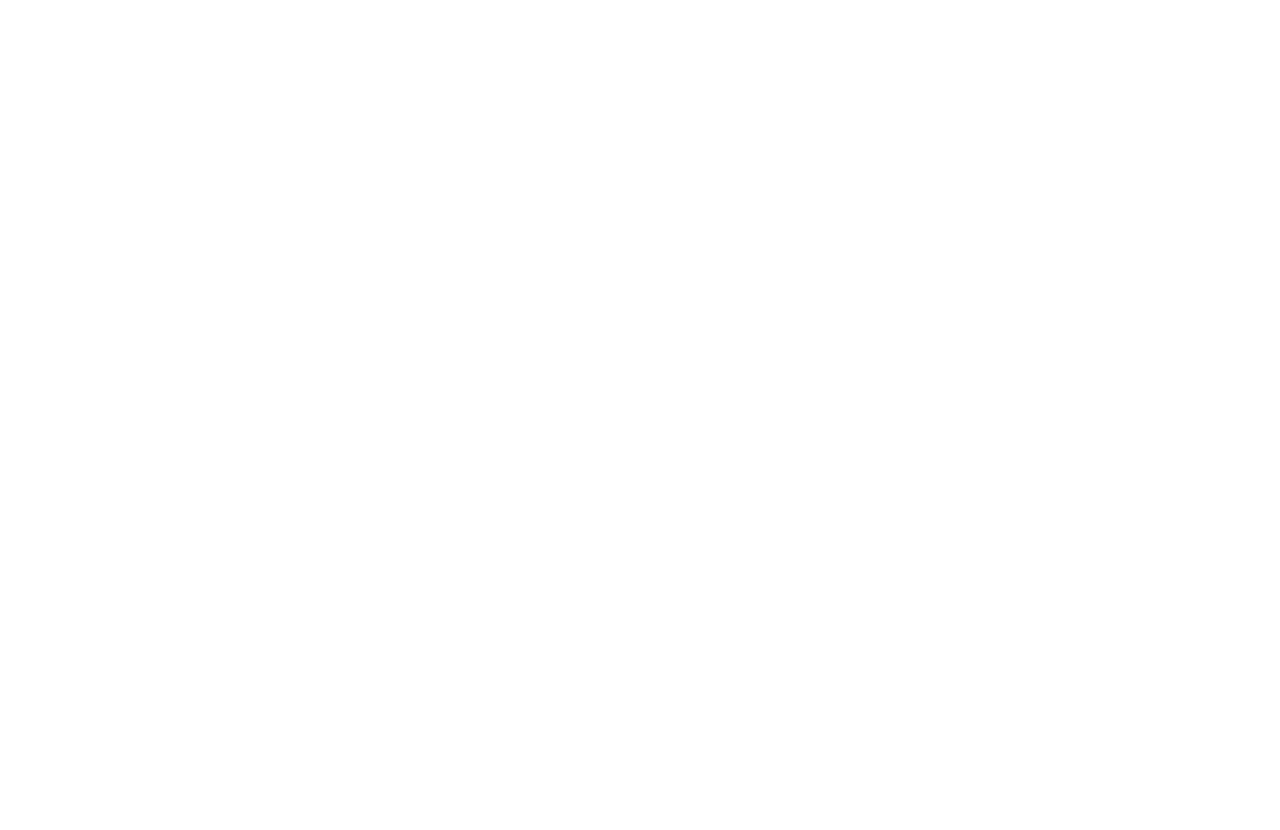
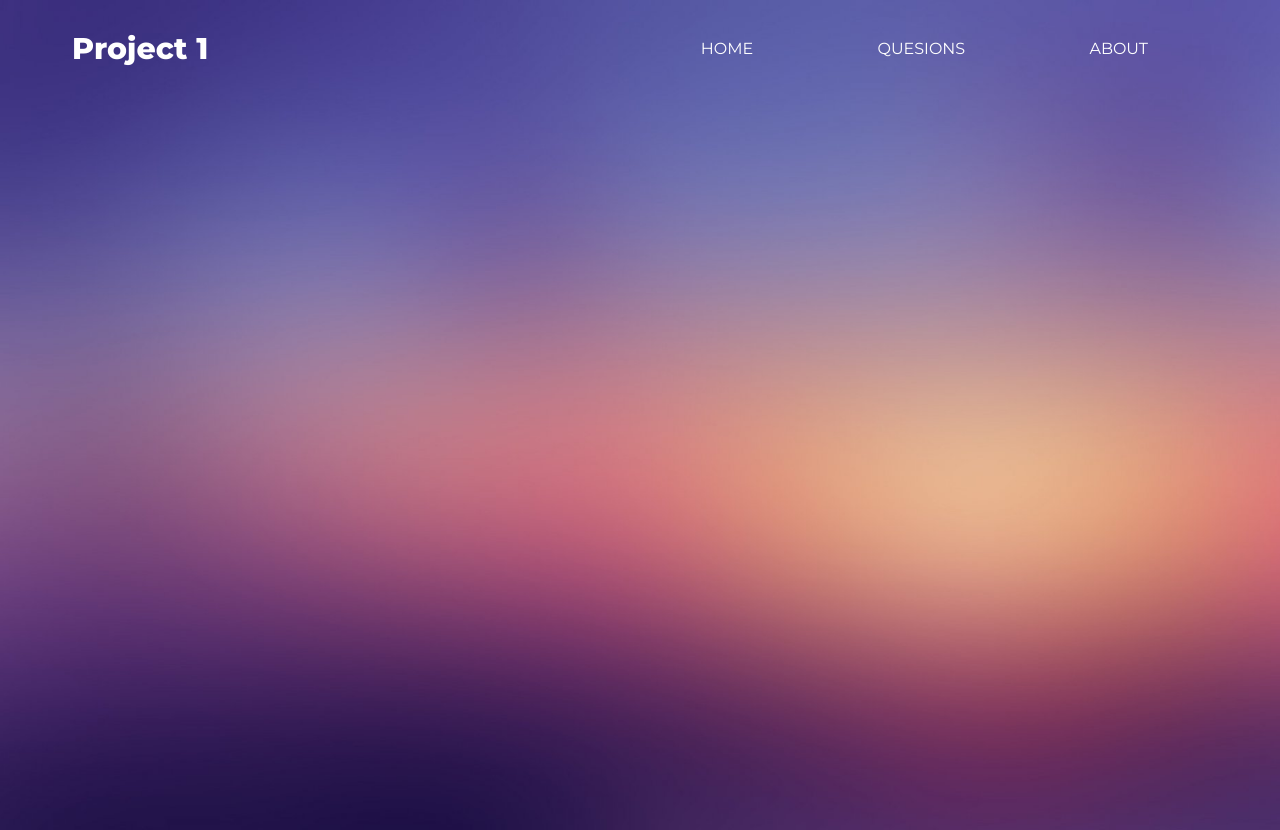
Before and after one commit to brrr28/NewGoogle-Project1, a plain HTML site: page home/home.html in a window 1280 px wide. Before the commit the page ends 800 px from the top, so only its background shows below. Drawn offline with Linux system fonts and the light colour scheme.

Commit message:
add Navigation

```diff
--- a/home/home.css
+++ b/home/home.css
@@ -1,13 +1,10 @@
 .body {
     font-family: 'Montserrat', sans-serif;
-    font-weight: 100;
-    font-size: 16px;
+    background-image: url(https://w-dog.ru/wallpapers/12/11/481285377093631/minimalizm-gradient-fon.jpg);
 }
 
 .wraper {
     width: 100%;
-    overflow: hidden;
-    position: relative;
 }
 .container {
     max-width: 1296px;
@@ -15,3 +12,58 @@
     padding: 0 72px;
     overflow: hidden;
 }
+
+/* Header */
+.header {
+    font-family: 'Montserrat', sans-serif;
+    padding-top: 30px;
+    width: 100%;
+    position: absolute;
+    top:0;
+    left:0;
+    right:0;
+    height: 100vh;
+    flex-direction: column;
+
+
+    background:
+    url(../home/images/minimalizm-gradient-fon.jpg) center
+    no-repeat;
+    -webkit-background-size: cover;
+    background-size: cover;
+}
+
+.header_all {
+    display: flex;
+    justify-content: space-between;
+    align-items: center;
+}
+
+.header_logo {
+    font-size: 30px;
+    font-weight: 700;
+    color: #fff;
+}
+
+
+/* Navigation */
+.nav {
+    font-size:16px;
+    text-transform: uppercase;
+}
+
+.nav_link {
+    display: inline-block;
+    vertical-align: top;
+    margin: 0 60px;
+    position: relative;
+
+    color: #fff;
+    text-decoration: none;
+
+    transition:color .2s linear;
+}
+
+.nav_link:hover {
+    color: rgb(255, 58, 229);
+}
--- a/home/home.html
+++ b/home/home.html
@@ -4,14 +4,27 @@
     <meta charset="UTF-8">
     <meta http-equiv="X-UA-Compatible" content="IE=edge">
     <meta name="viewport" content="width=device-width, initial-scale=1.0">
-    <title>Document</title>
+    <title>Project 1</title>
+    <link href="https://fonts.googleapis.com/css2?family=Kaushan+Script&family=Montserrat:wght@400;800&display=swap"
+     rel="stylesheet">
     <link rel="stylesheet" href="home.css">
 </head>
 <body>
  <div class="wraper">
     <header class="header">
         <div class="container">
+            <div class="header_all">
+                <div class="header_logo">Project 1</div>
+
+                <nav class="nav">
+                    <a class="nav_link" href="#">Home</a>
+                    <a class="nav_link" href="#">Quesions</a>
+                    <a class="nav_link" href="#">About</a>
+                </nav>
+            </div>
         </div>
+
+        <h1 class="intro"></h1>
 
     </header>
 
```
Also changed, not shown: home/images/minimalizm-gradient-fon.jpg (added).
